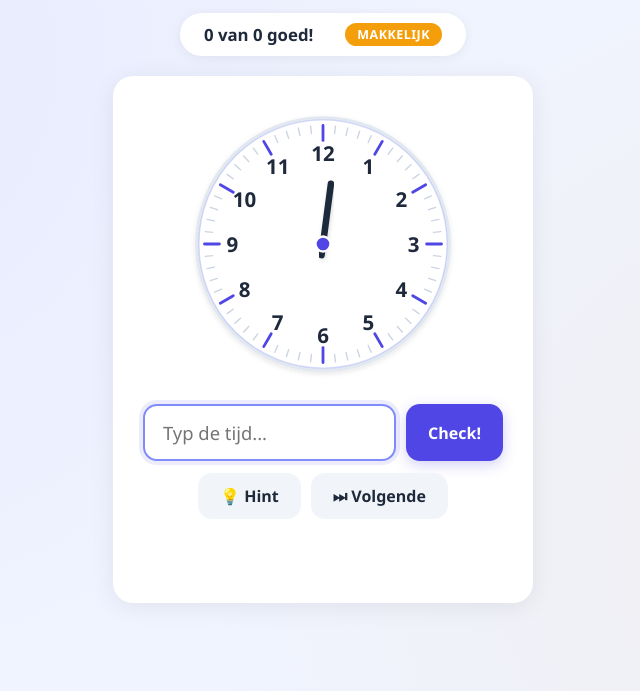
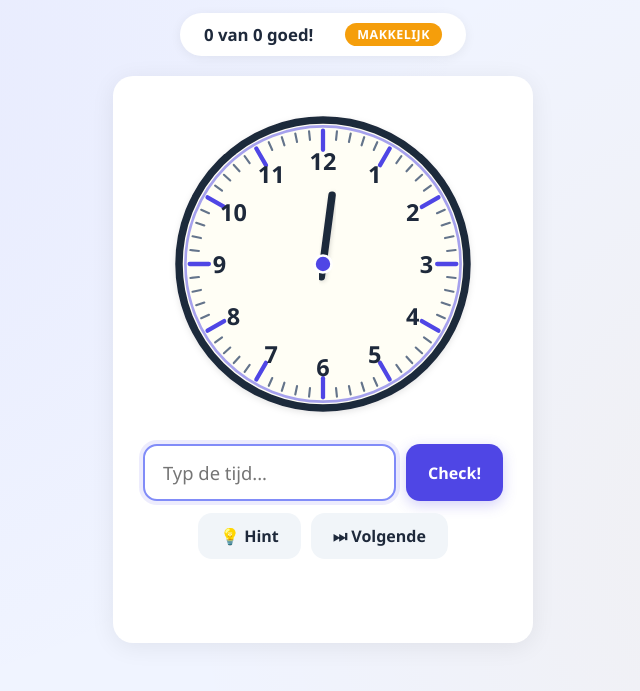
Before and after one commit to sidbot-ai/klok-leren, a plain HTML site: page index.html in a window 1280 px wide. Shown: the part 101-792 px from the top of the page, without its empty margins (317-957 px from the left). Drawn offline with Linux system fonts and the light colour scheme.

Commit message:
Fix clock visibility: dark border, bigger size, bolder ticks

```diff
--- a/index.html
+++ b/index.html
@@ -98,8 +98,8 @@
   /* SVG clock */
   .clock-wrap {
     position: relative;
-    width: min(280px, 70vw);
-    height: min(280px, 70vw);
+    width: min(320px, 80vw);
+    height: min(320px, 80vw);
   }
 
   .clock-wrap svg { width: 100%; height: 100%; }
@@ -435,23 +435,23 @@ function drawClock(hour, minute) {
   </defs>`;
 
   // Clock face
-  html += `<circle cx="${cx}" cy="${cy}" r="${r}" fill="#fff" stroke="#e2e8f0" stroke-width="4" filter="url(#shadow)"/>`;
+  html += `<circle cx="${cx}" cy="${cy}" r="${r}" fill="#fffef5" stroke="#1e293b" stroke-width="7" filter="url(#shadow)"/>`;
 
   // Outer decorative ring
-  html += `<circle cx="${cx}" cy="${cy}" r="${r - 2}" fill="none" stroke="var(--primary-light)" stroke-width="1.5" opacity="0.3"/>`;
+  html += `<circle cx="${cx}" cy="${cy}" r="${r - 6}" fill="none" stroke="#4f46e5" stroke-width="2.5" opacity="0.5"/>`;
 
   // Minute ticks
   for (let i = 0; i < 60; i++) {
     const angle = (i * 6 - 90) * Math.PI / 180;
     const isHour = i % 5 === 0;
-    const outerR = r - 8;
-    const innerR = isHour ? r - 24 : r - 16;
+    const outerR = r - 10;
+    const innerR = isHour ? r - 28 : r - 18;
     const x1 = cx + Math.cos(angle) * innerR;
     const y1 = cy + Math.sin(angle) * innerR;
     const x2 = cx + Math.cos(angle) * outerR;
     const y2 = cy + Math.sin(angle) * outerR;
-    const sw = isHour ? 3 : 1.5;
-    const color = isHour ? '#4f46e5' : '#cbd5e1';
+    const sw = isHour ? 4 : 2;
+    const color = isHour ? '#4f46e5' : '#64748b';
     html += `<line x1="${x1}" y1="${y1}" x2="${x2}" y2="${y2}" stroke="${color}" stroke-width="${sw}" stroke-linecap="round"/>`;
   }
 
```
